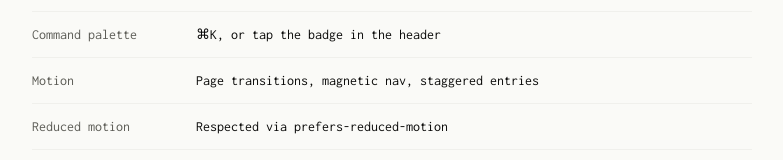
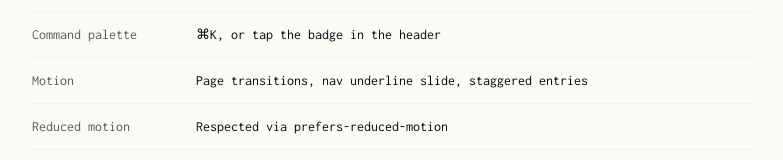
Before and after one commit to willynogs/willynogs-personal-site, a Next.js app: page /colophon in a window 1280 px wide. Shown: the part 982-1142 px from the top of the page, without its empty margins (248-1031 px from the left). Built offline with nearby package versions, Linux system fonts and the light colour scheme; no server answers.

Commit message:
Colophon: reflect underline-slide nav, not removed magnetic effect
Co-Authored-By: Claude Opus 4.7 (1M context) <noreply@anthropic.com>

```diff
--- a/pages/colophon.tsx
+++ b/pages/colophon.tsx
@@ -25,7 +25,7 @@ const design: Row[] = [
 
 const niceties: Row[] = [
   { term: 'Command palette', detail: '⌘K, or tap the badge in the header' },
-  { term: 'Motion', detail: 'Page transitions, magnetic nav, staggered entries' },
+  { term: 'Motion', detail: 'Page transitions, nav underline slide, staggered entries' },
   { term: 'Reduced motion', detail: 'Respected via prefers-reduced-motion' },
   { term: 'Metadata', detail: 'Per-page SEO, canonical URLs, OG + Twitter' },
   { term: 'Sitemap', detail: '/sitemap.xml · /robots.txt' },
```
